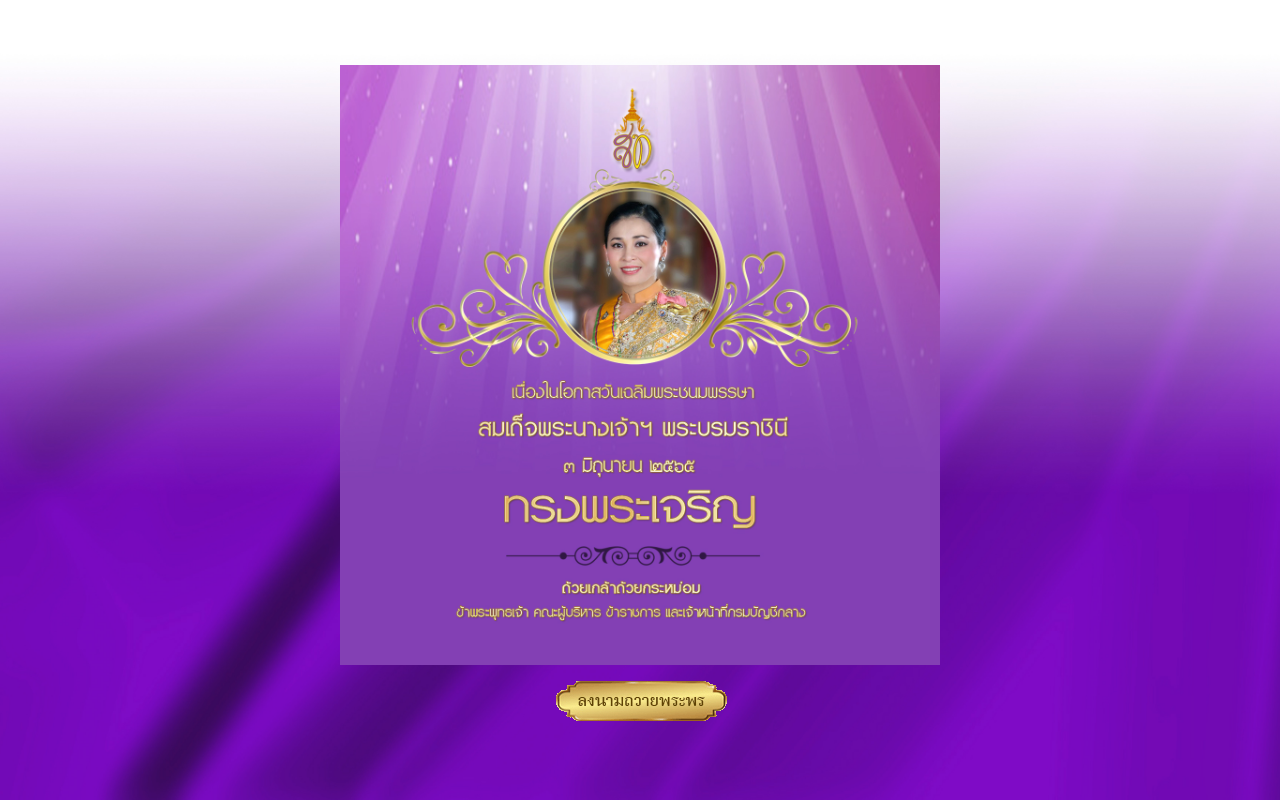
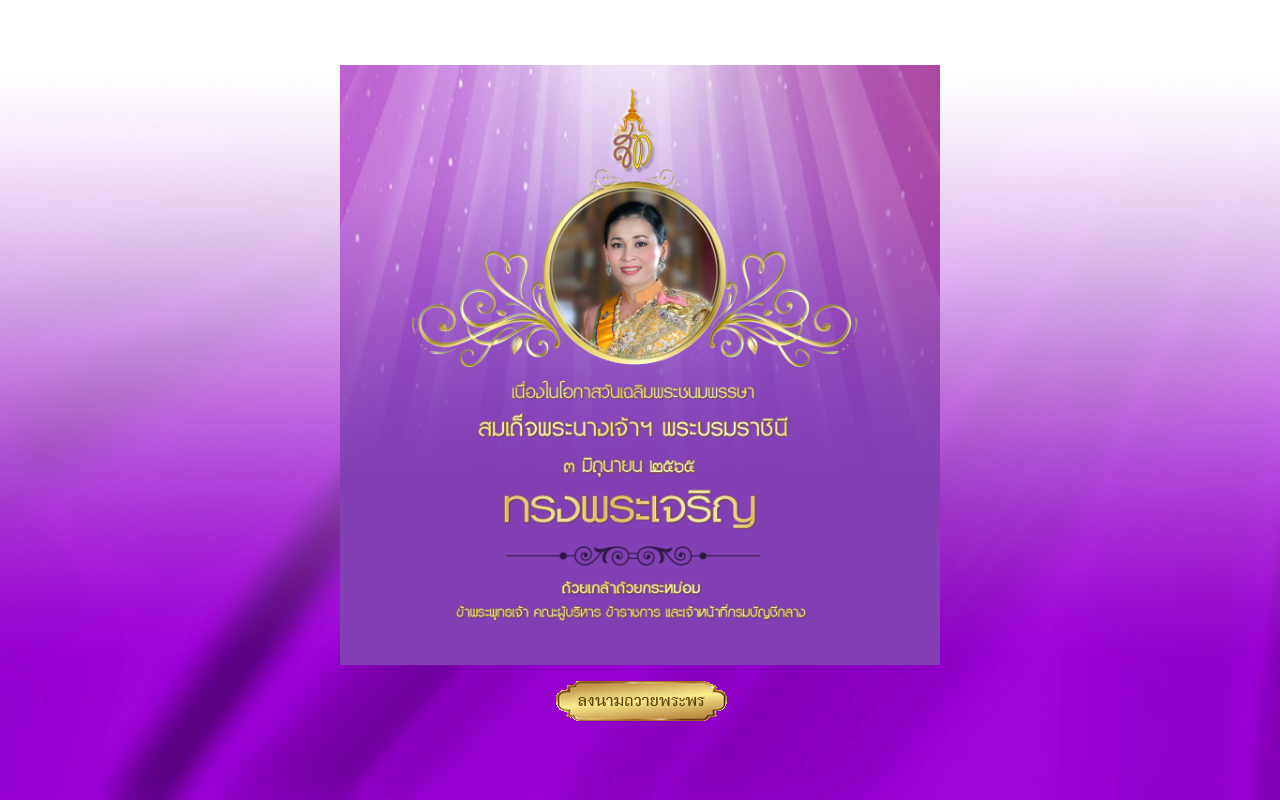
Before and after one commit to jijiswta18/forqueen, a Nuxt app: page / in a window 1280 px wide. Built offline with nearby package versions, Linux system fonts and the light colour scheme.

Commit message:
edit image and color

```diff
--- a/layouts/default.vue
+++ b/layouts/default.vue
@@ -46,7 +46,7 @@
   }
   .bg-page{
     /* background-color: #a38bc2; */
-    background-image: url("~/assets/images/bg2.jpeg");
+    background-image: url("~/assets/images/bg2.jpg");
     text-align: center;
     height: auto;
     min-height: 100vh;
--- a/pages/index.vue
+++ b/pages/index.vue
@@ -201,14 +201,14 @@
   }
    .btn-home{
     background-color: #7c4b0b!important;
-    color: white;
+    color: white!important;
     margin-right: 0.5rem;
     font-weight: 300;
   }
    .btn-print{
     background-color: white!important;
     border: 1px solid #7c4b0b!important;
-    color: #7c4b0b;
+    color: #7c4b0b!important;
     font-weight: 400;
 
   }
```
Also changed, not shown: assets/images/bg2.jpeg (deleted), assets/images/bg2.jpg (added).
